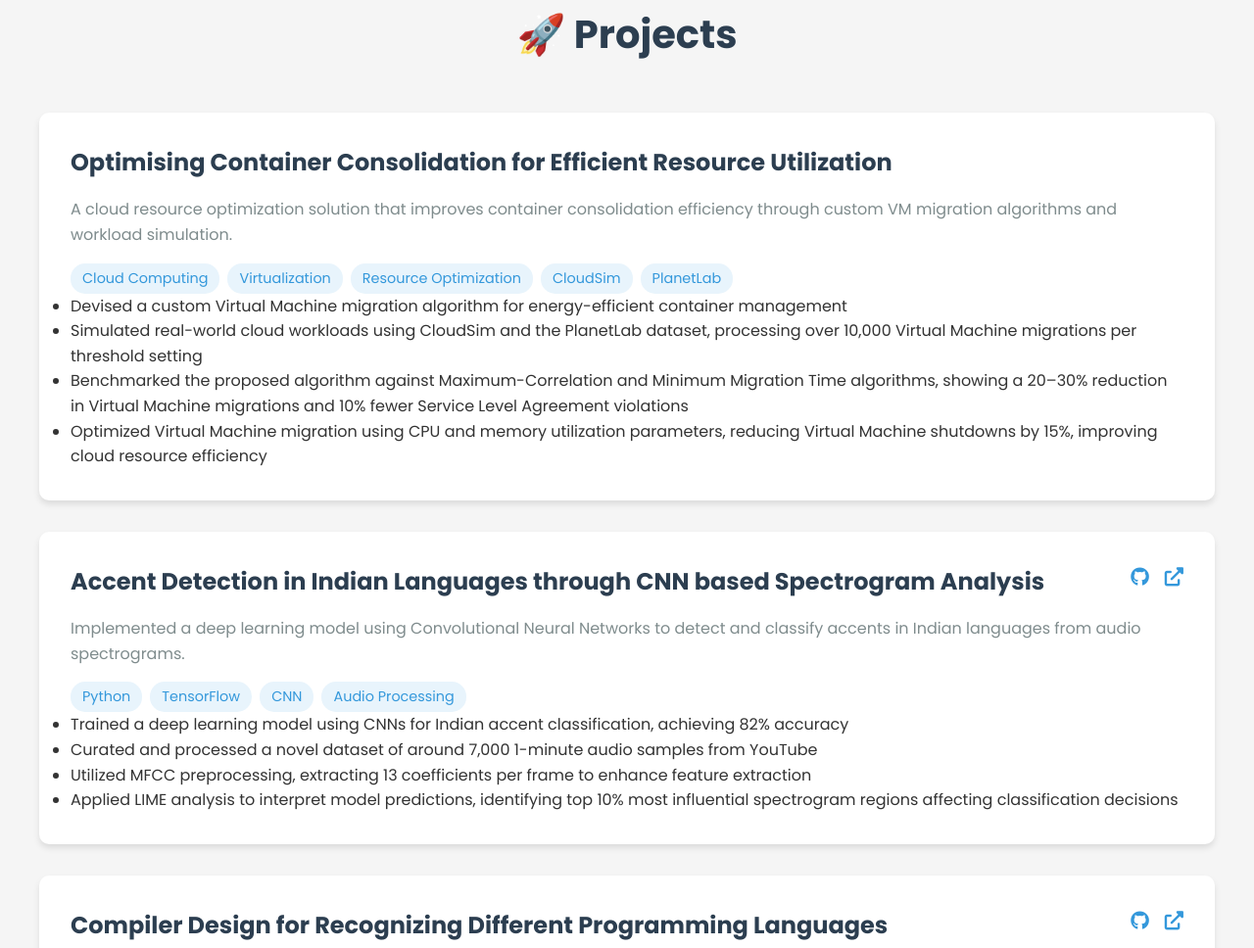
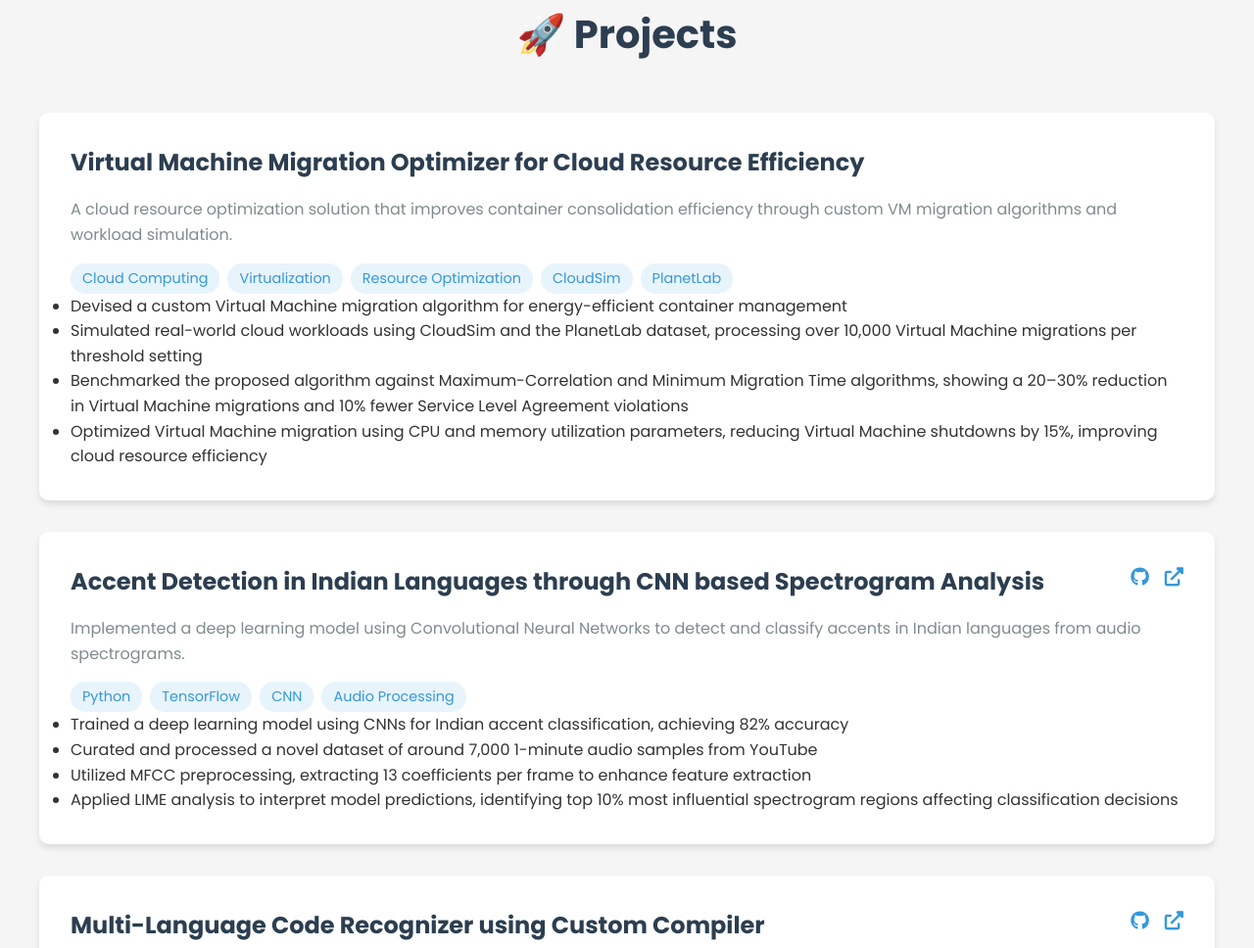
Before and after one commit to rahulansharma682/rahulansharma682.github.io, a plain HTML site: page projects.html in a window 1280 px wide. Shown: the part 125-1093 px from the top of the page at 98% size. Drawn offline with Linux system fonts and the light colour scheme.

Commit message:
Updated projects.html

```diff
--- a/projects.html
+++ b/projects.html
@@ -33,7 +33,7 @@
         <div class="projects-container">
             <div class="project-card">
                 <div class="project-header">
-                    <h3>Optimising Container Consolidation for Efficient Resource Utilization</h3>
+                    <h3>Virtual Machine Migration Optimizer for Cloud Resource Efficiency</h3>
                 </div>
                 <p class="project-description">
                     A cloud resource optimization solution that improves container consolidation efficiency through custom VM migration algorithms and workload simulation.
@@ -80,7 +80,7 @@
 
             <div class="project-card">
                 <div class="project-header">
-                    <h3>Compiler Design for Recognizing Different Programming Languages</h3>
+                    <h3>Multi-Language Code Recognizer using Custom Compiler</h3>
                     <div class="project-links">
                         <a href="https://github.com/rahulansharma682/Compiler_Design" class="project-link" target="_blank"><i class="fab fa-github"></i></a>
                         <a href="https://compilerdesign-recongising-language.streamlit.app/" class="project-link" target="_blank"><i class="fas fa-external-link-alt"></i></a>
```
